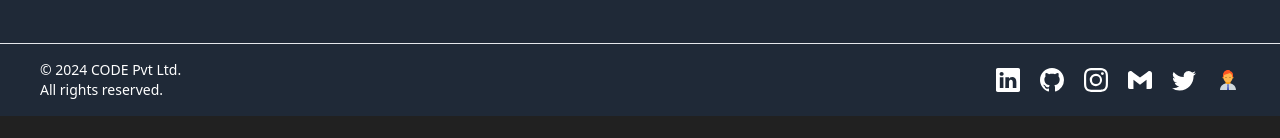
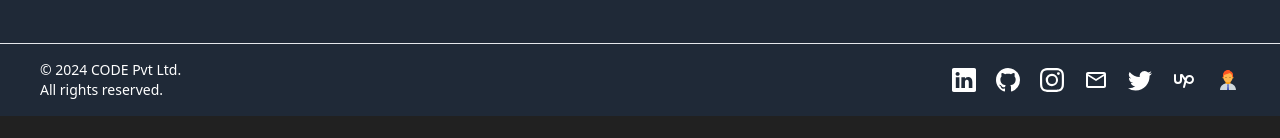
Before and after one commit to MohdShoaib530/lms-client, a React (Vite) app: page /login in a window 1280 px wide. Shown: the part 659-797 px from the top of the page. Built offline with nearby package versions, Linux system fonts and the light colour scheme; no server answers.

Commit message:
Add new icons and links to Footer component

```diff
--- a/src/Components/Footer.jsx
+++ b/src/Components/Footer.jsx
@@ -1,6 +1,8 @@
 import { BsGithub,BsInstagram, BsLinkedin, BsTwitter } from "react-icons/bs";
 import { FcManager } from "react-icons/fc";
+import { MdOutlineEmail } from "react-icons/md";
 import { SiGmail } from "react-icons/si";
+import { TbBrandUpwork } from "react-icons/tb";
 
 function Footer() {
     const currentDate = new Date();
@@ -18,18 +20,23 @@ function Footer() {
         },
         {
           name: "Instagram",
-          url: "https://www.instagram.com/mohd.shoaib_123/",
+          url: "https://www.instagram.com/mohd.shoaib_91/",
           icon: <BsInstagram />,
         },
         {
           name: "Gmail",
           url: "mailto:mohdshoaib91530@gmail.com",
-          icon: <SiGmail />,
+          icon: <MdOutlineEmail />,
         },
         {
           name: "Twitter",
-          url: "https://twitter.com/MohdShoaib530",
+          url: "https://twitter.com/MohdShoaib915",
           icon: <BsTwitter />,
+        },
+        {
+          name: "Upwork",
+          url: "https://www.upwork.com/freelancers/~0102a4f512110275d7",
+          icon: <TbBrandUpwork />,
         },
         {
           name: "Md Shoaib",
```
Also changed, not shown: src/pages/Dashboard/DisplayLectures.jsx (line endings or trailing spaces).
